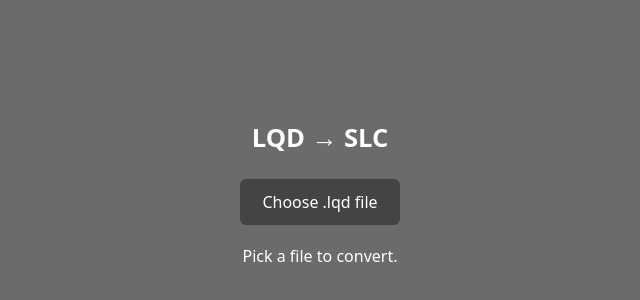
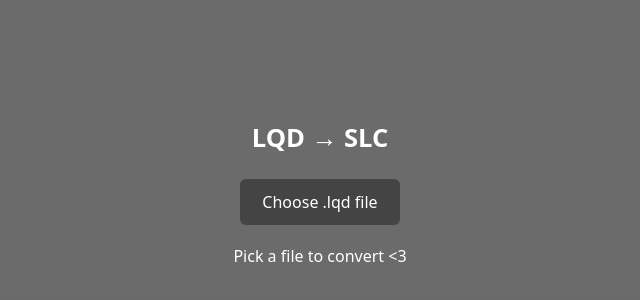
Before and after one commit to malikisherenot/lqd-converter, a plain HTML site: page index.html in a window 1280 px wide. Shown: the part 196-496 px from the top of the page, 320-960 px from the left. Drawn offline with Linux system fonts and the light colour scheme.

Commit message:
Update status message in index.html

```diff
--- a/index.html
+++ b/index.html
@@ -11,7 +11,7 @@
     <h1>LQD &rarr; SLC</h1>
     <label class="pick" for="file">Choose .lqd file</label>
     <input id="file" type="file" accept=".lqd">
-    <p id="status">Pick a file to convert.</p>
+    <p id="status">Pick a file to convert <3</p>
     <a id="download" class="pick" hidden>Download .slc</a>
   </main>
   <script src="converter.js"></script>
```
